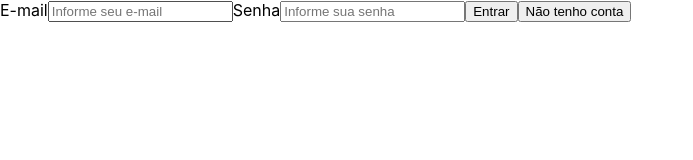
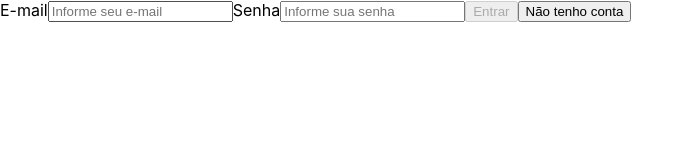
Before and after one commit to marcelamchdo/case-unimed, a React (Create React App) app in the folder app/: page / in a window 1280 px wide. Shown: the top 160 px of the page, without its empty margins (0-693 px from the left). Built offline with nearby package versions, Linux system fonts and the light colour scheme.

Commit message:
feat: validation email and password

```diff
--- a/app/src/components/LoginForm.jsx
+++ b/app/src/components/LoginForm.jsx
@@ -1,20 +1,16 @@
 import React,{useState, } from 'react';
+import { validate } from 'email-validator';
 
 const LoginForm = () => {
-  const [username, setUsername] = useState('');
+  const [email, setEmail] = useState('');
   const [password, setPassword] = useState('');
 
-  function handleUsernameChange(e){
-    setUsername(e.target.value)
+  const enabled = () => password.length > 5 && validate(email)
+
+  const handleSubmit = (e) => {
+    e.preventDefault()
   }
 
-  function handlePasswordChange(e) {
-    setPassword(e.target.value)
-  }
-
-  function handleSubmit(e) {
-    e.preventDefault()
-  }
 
   return (
     <div>
@@ -26,9 +22,9 @@ const LoginForm = () => {
         <input
           type="text"
           id="username"
-          value={username}
+          value={email}
           placeholder="Informe seu e-mail"
-          onChange={handleUsernameChange}
+          onChange={({target}) => setEmail(target.value)}
         />
 
         <label htmlFor="password">
@@ -40,10 +36,13 @@ const LoginForm = () => {
           id="password"
           value={password}
           placeholder="Informe sua senha"
-          onChange={handlePasswordChange}
+          onChange={({target}) => setPassword(target.value)}
         />
 
-        <button type="submit">
+        <button
+          type="button"
+          disabled={!enabled()}
+        >
           Entrar
         </button>
 
```
